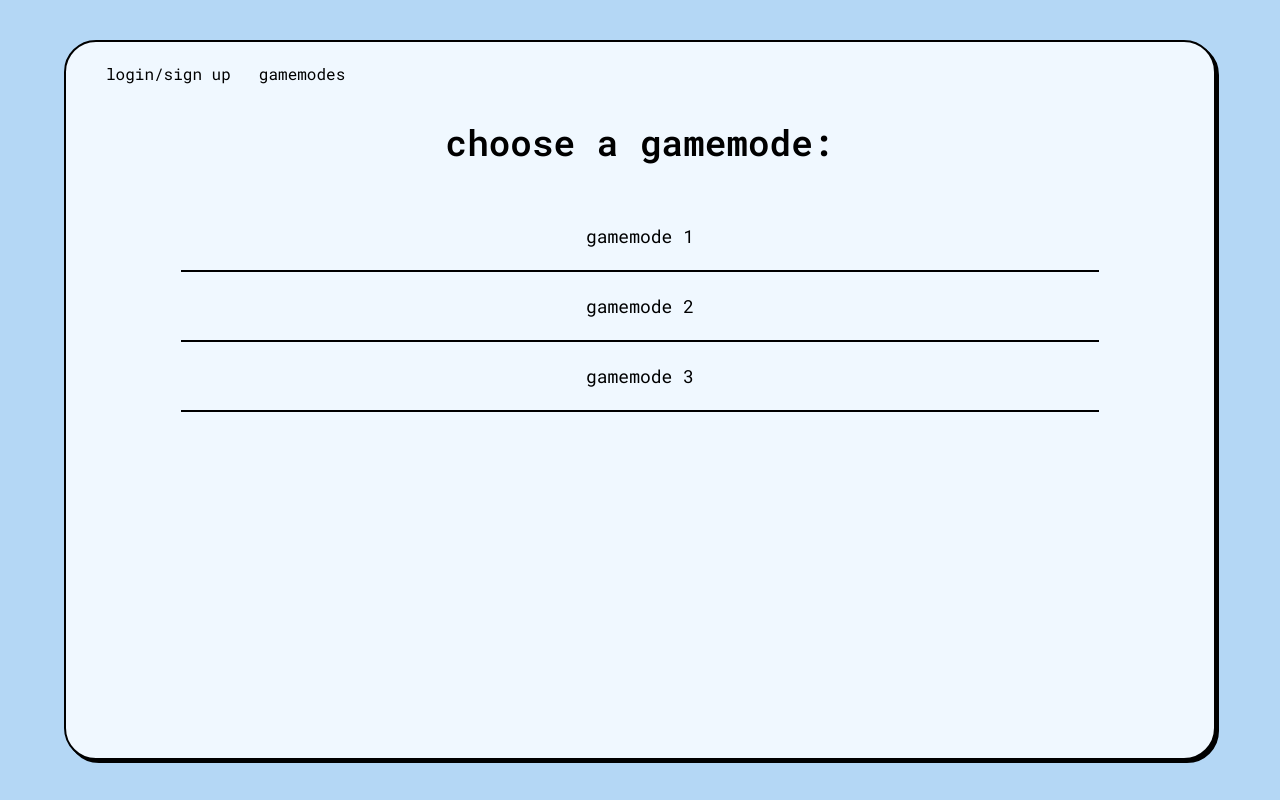
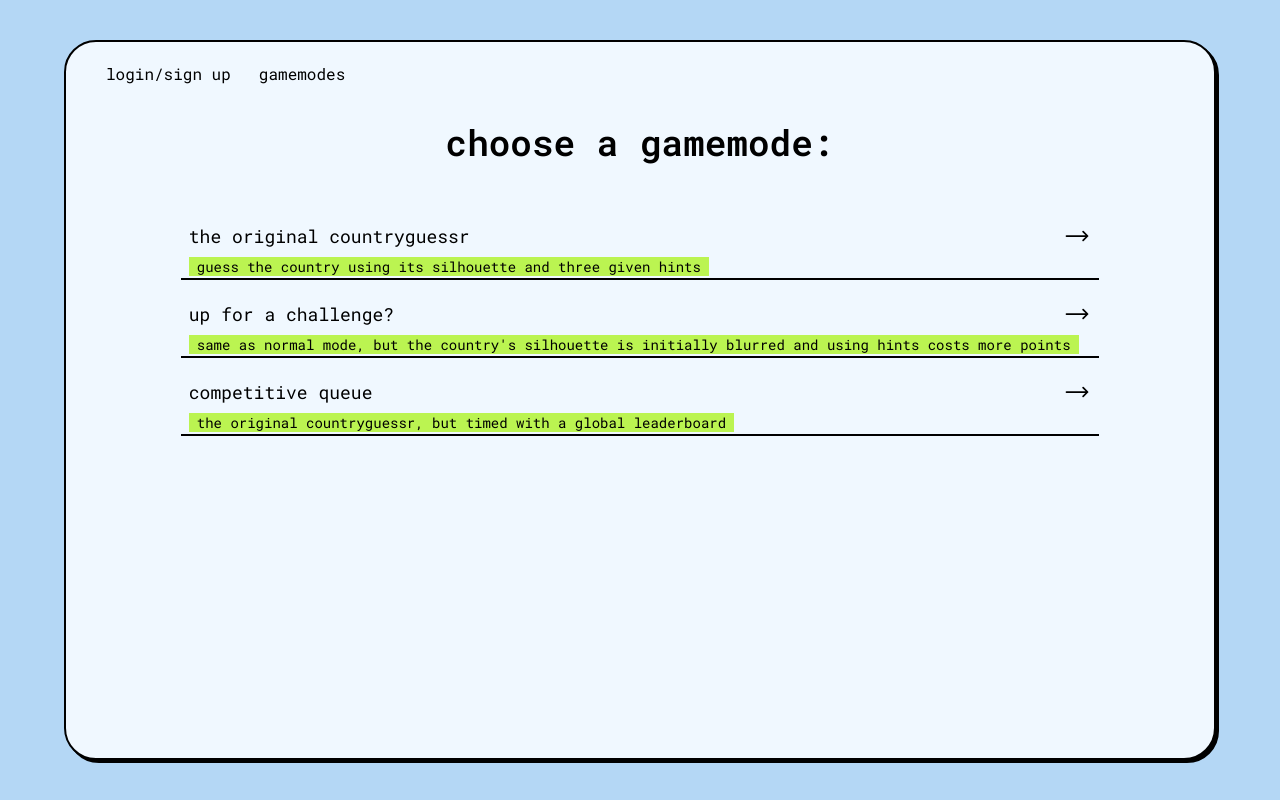
Before and after one commit to falloutpizza/countryguessr-with-nextjs, a Next.js app: page /gamemodes in a window 1280 px wide. Built offline with nearby package versions, Linux system fonts and the light colour scheme.

Commit message:
visual changes to gamemode selection page

```diff
--- a/app/gamemodes/page.tsx
+++ b/app/gamemodes/page.tsx
@@ -6,9 +6,18 @@ export default function Gamemodes() {
       <h1 className="sm:text-2xl md:text-4xl font-semibold mb-10">
         choose a gamemode:
       </h1>
-      <GamemodeLink gamemode="gamemode 1" />
-      <GamemodeLink gamemode="gamemode 2" />
-      <GamemodeLink gamemode="gamemode 3" />
+      <GamemodeLink
+        gamemode="the original countryguessr"
+        desc="guess the country using its silhouette and three given hints"
+      />
+      <GamemodeLink
+        gamemode="up for a challenge?"
+        desc="same as normal mode, but the country's silhouette is initially blurred and using hints costs more points"
+      />
+      <GamemodeLink
+        gamemode="competitive queue"
+        desc="the original countryguessr, but timed with a global leaderboard"
+      />
     </div>
   );
 }
--- a/app/ui/gamemode-selection/GamemodeLink.tsx
+++ b/app/ui/gamemode-selection/GamemodeLink.tsx
@@ -1,9 +1,23 @@
-export default function GamemodeLink({ gamemode }: { gamemode: string }) {
+import RightArrow from "../globals/icons/RightArrow";
+
+export default function GamemodeLink({
+  gamemode,
+  desc,
+}: {
+  gamemode: string;
+  desc: string;
+}) {
   return (
-    <div className="w-8/10 cursor-pointer hover:bg-lime-300 m-auto border-b-2 border-black transition-all duration-200">
-      <h2 className="text-xs sm:text-sm md:text-lg py-5">
-        <a href={`/${gamemode.replaceAll(" ", "-")}`}>{gamemode}</a>
-      </h2>
+    <div className="w-8/10 cursor-pointer hover:bg-lime-300 m-auto border-b-2 border-black transition-all duration-200 text-left">
+      <div className="flex px-2 justify-between">
+        <h2 className="text-xs sm:text-sm md:text-lg pt-5">
+          <a href={`/${gamemode.replaceAll(" ", "-")}`}>{gamemode}</a>
+        </h2>
+        <RightArrow size="size-7 mt-5" />
+      </div>
+      <p className="text-[0.6rem] sm:text-xs md:text-sm ml-2 px-2 mb-2 bg-lime-300 inline">
+        {desc}
+      </p>
     </div>
   );
 }
--- a/app/ui/globals/icons/RightArrow.tsx
+++ b/app/ui/globals/icons/RightArrow.tsx
@@ -1,4 +1,4 @@
-export default function RightArrow() {
+export default function RightArrow({ size }: { size?: string }) {
   return (
     <svg
       xmlns="http://www.w3.org/2000/svg"
@@ -6,7 +6,7 @@ export default function RightArrow() {
       viewBox="0 0 24 24"
       strokeWidth={1.5}
       stroke="currentColor"
-      className="size-6 ml-2 mb-1 inline-block"
+      className={`${size ? size : "size-6"} ml-2 mb-1 inline-block`}
     >
       <path
         strokeLinecap="round"
```
